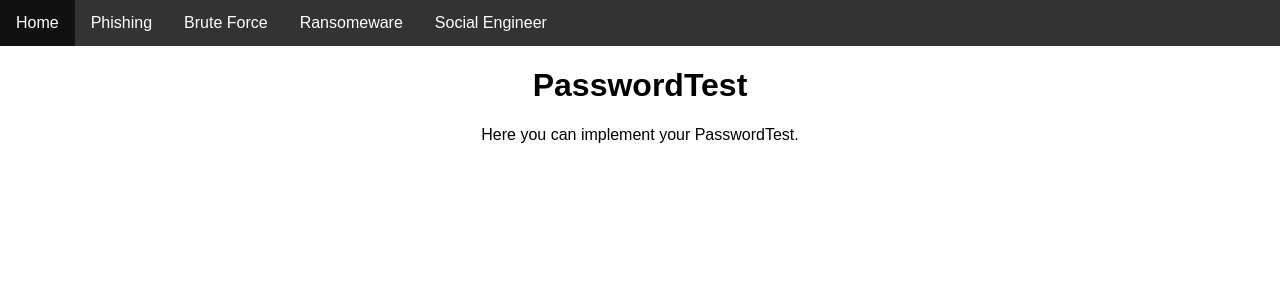
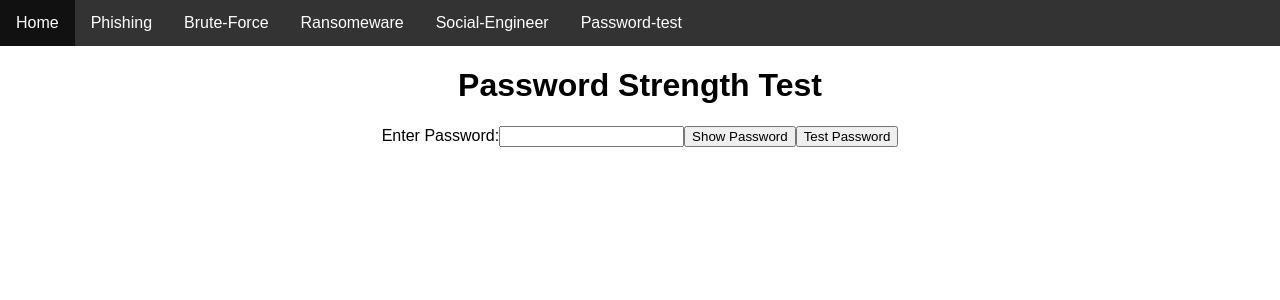
Before and after one commit to Kseraaa/Phishing-Simulator, a React (Create React App) app in the folder phishing-frontend/: page /Password-test in a window 1280 px wide. Shown: the top 300 px of the page. Built offline with nearby package versions, Linux system fonts and the light colour scheme.

Commit message:
modify PasswordTest page and defind basic passwordtest function

```diff
--- a/phishing-frontend/src/App.js
+++ b/phishing-frontend/src/App.js
@@ -17,9 +17,10 @@ function App() {
                     <ul>
                         <li><Link to="/">Home</Link></li>
                         <li><Link to="/phishing-simulator">Phishing</Link></li>
-                        <li><Link to="/brute-force-attack">Brute Force</Link></li>
+                        <li><Link to="/brute-force-attack">Brute-Force</Link></li>
                         <li><Link to="/Ransomeware-simulator">Ransomeware</Link></li>
-                        <li><Link to="/SocialEngineer">Social Engineer</Link></li>
+                        <li><Link to="/SocialEngineer">Social-Engineer</Link></li>
+                        <li><Link to="/Password-test">Password-test</Link></li>
                     </ul>
                 </nav>
 
--- a/phishing-frontend/src/pages/PasswordTest.js
+++ b/phishing-frontend/src/pages/PasswordTest.js
@@ -1,10 +1,49 @@
-import React from 'react';
+import React, { useState } from 'react';
+import axios from 'axios';
 
 function PasswordTest() {
+    const [password, setPassword] = useState('');
+    const [strength, setStrength] = useState('');
+    const [showPassword, setShowPassword] = useState(false);
+
+    const handlePasswordChange = (e) => {
+        setPassword(e.target.value);
+    };
+
+    const handlePasswordSubmit = (e) => {
+        e.preventDefault();
+        axios.post('http://localhost:8000/api/password_test/', { password })
+            .then(response => {
+                setStrength(response.data.strength);
+            })
+            .catch(error => {
+                console.error('There was an error testing the password!', error);
+            });
+    };
+
+    const toggleShowPassword = () => {
+        setShowPassword(!showPassword);
+    };
+
     return (
-        <div>
-            <h1>PasswordTest</h1>
-            <p>Here you can implement your PasswordTest.</p>
+        <div className="PasswordTest">
+            <h1>Password Strength Test</h1>
+            <form onSubmit={handlePasswordSubmit}>
+                <label>
+                    Enter Password:
+                    <input
+                        type={showPassword ? "text" : "password"}
+                        value={password}
+                        onChange={handlePasswordChange}
+                        required
+                    />
+                </label>
+                <button type="button" onClick={toggleShowPassword}>
+                    {showPassword ? "Hide Password" : "Show Password"}
+                </button>
+                <button type="submit">Test Password</button>
+            </form>
+            {strength && <p>Password Strength: {strength}</p>}
         </div>
     );
 }
```
Also changed, not shown: 2 other files (tests, documents, lock files or other folders).
